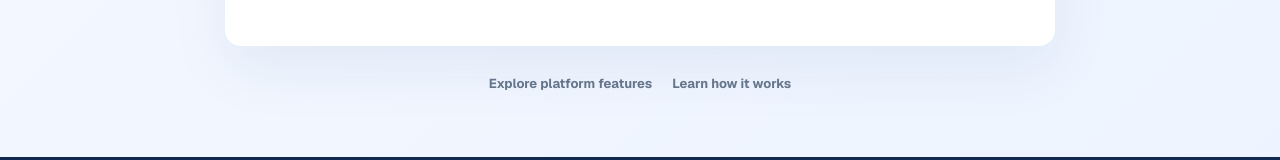
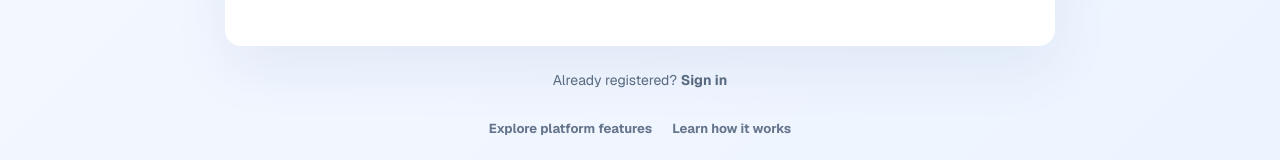
Before and after one commit to amnas-cubixmet/cubegears-public-website, a Next.js app: page /signup in a window 1280 px wide. Shown: the part 784-944 px from the top of the page. Built offline with nearby package versions, Linux system fonts and the light colour scheme; no server answers.

Commit message:
feat(signup): add already registered sign-in below signup card

```diff
--- a/app/signup/page.tsx
+++ b/app/signup/page.tsx
@@ -34,6 +34,15 @@ export default function SignupPage() {
               After registration, complete your password setup from the secure email link.
             </p>
           </div>
+          <p className="mt-6 text-center text-[14px] text-[#586a80]">
+            Already registered?{" "}
+            <a
+              href="https://app.cubixgear.tech/login"
+              className="focus-ring rounded-md font-bold text-[#245bd5] underline-offset-4 hover:underline"
+            >
+              Sign in
+            </a>
+          </p>
           <div className="mt-7 flex flex-wrap items-center justify-center gap-x-5 gap-y-2 text-center text-[13px] text-[#65758b]">
             <Link href="/features" className="font-bold text-[#245bd5] hover:underline">Explore platform features</Link>
             <Link href="/how-it-works" className="font-bold text-[#245bd5] hover:underline">Learn how it works</Link>
```
